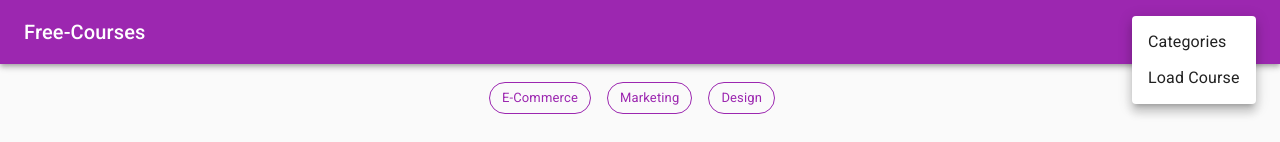
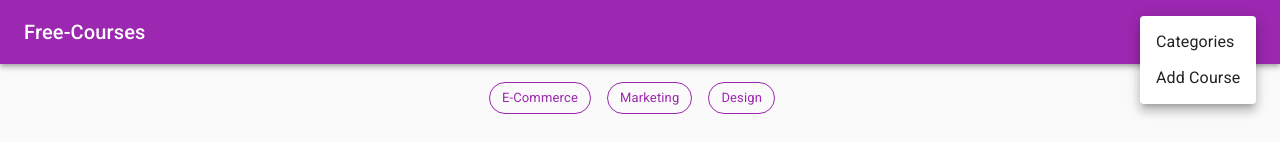
Before and after one commit to eliyaoo32/courses-manager-client, a React (Create React App) app: page / in a window 1280 px wide. Both pictures are taken after a click on the button 1232 px from the left and 32 px from the top of the page. Shown: the top 142 px of the page. Built offline with nearby package versions, Linux system fonts and the light colour scheme.

Commit message:
Add react router package + change menu item + remove spaces

```diff
--- a/package.json
+++ b/package.json
@@ -14,6 +14,7 @@
     "@types/react-dom": "^16.9.8",
     "react": "^16.14.0",
     "react-dom": "^16.14.0",
+    "react-router-dom": "^5.2.0",
     "react-scripts": "3.4.3",
     "typescript": "^3.7.5"
   },
--- a/src/containers/Navbar/index.tsx
+++ b/src/containers/Navbar/index.tsx
@@ -29,7 +29,7 @@ function Navbar() {
                     transformOrigin={{vertical:'top',horizontal:'right'}}
                 >
                     <MenuItem>Categories</MenuItem>
-                    <MenuItem>Load Course</MenuItem>
+                    <MenuItem>Add Course</MenuItem>
                 </Menu>
             </Toolbar>
         </AppBar>
--- a/src/index.tsx
+++ b/src/index.tsx
@@ -6,8 +6,6 @@ import App from './containers/App';
 import theme from './theme';
 import './index.css';
 import * as serviceWorker from './serviceWorker';
-
-
 
 ReactDOM.render(
   <React.StrictMode>
```
Also changed, not shown: 1 other file (tests, documents, lock files or other folders).
